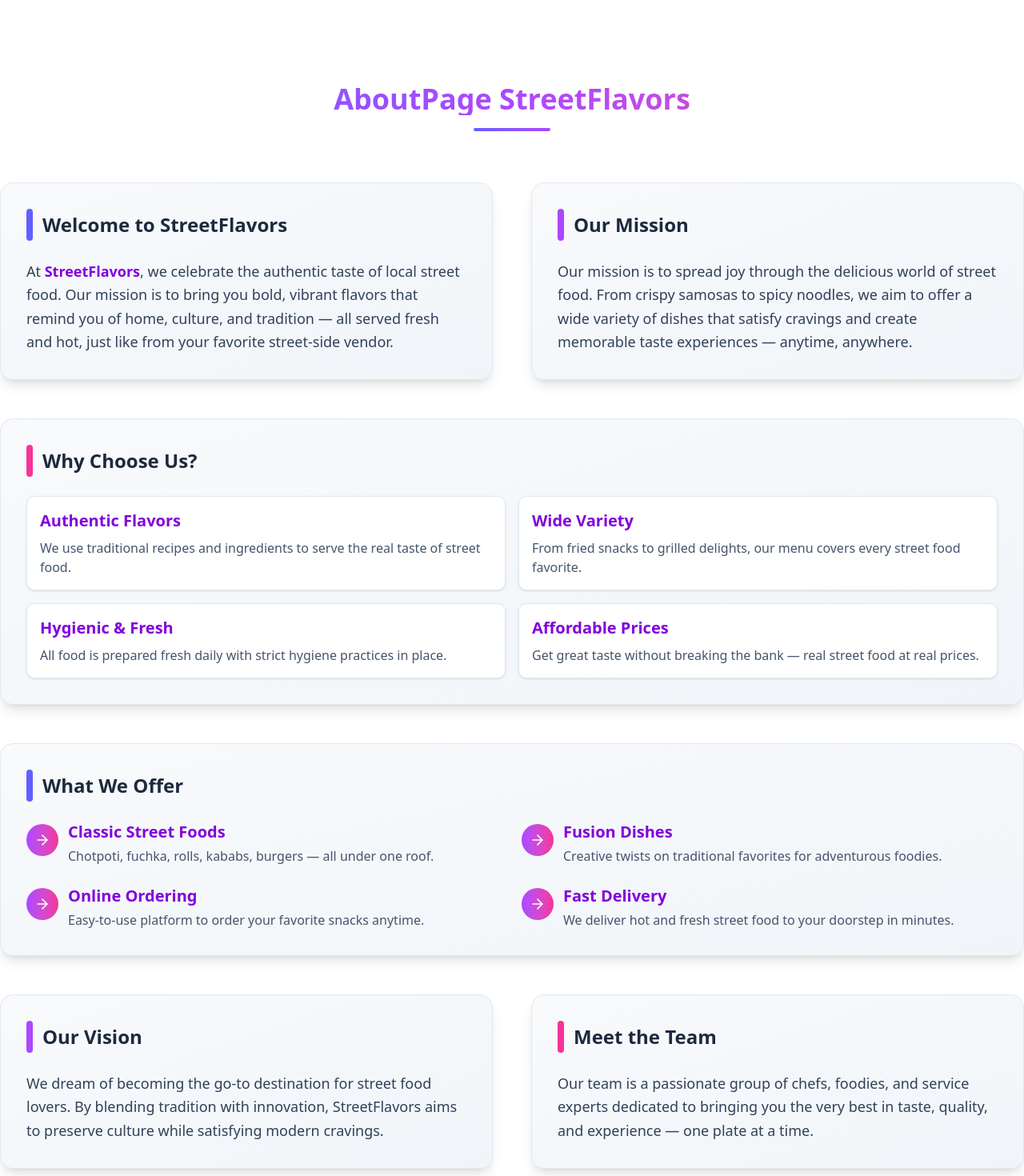
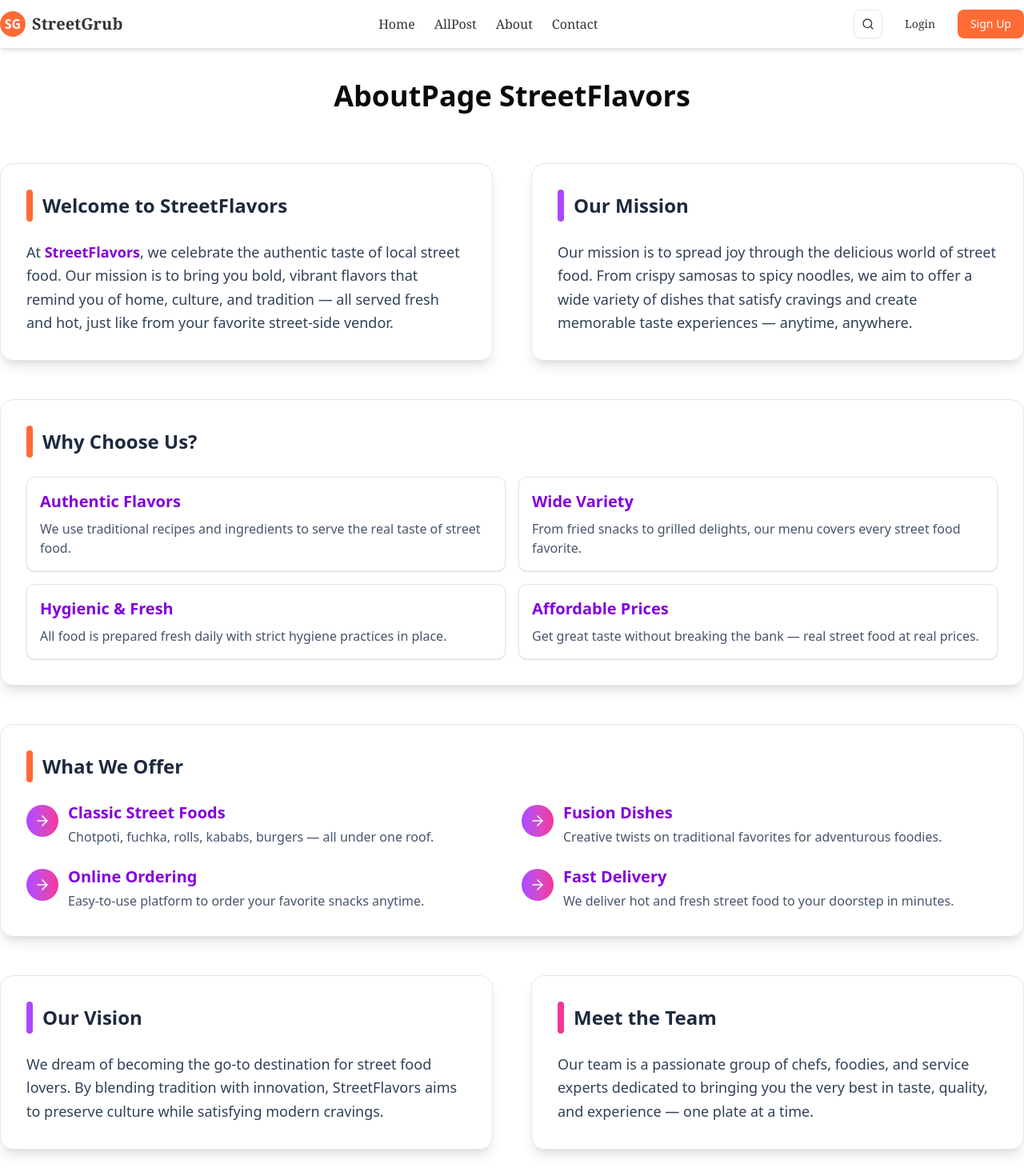
Before and after one commit to jsjunayet/street_food_frontend, a Next.js app: page /about in a window 1280 px wide. Shown: the top 1470 px of the page at 80% size. Built offline with nearby package versions, Linux system fonts and the light colour scheme; no server answers.

Commit message:
post page all filtering are done

```diff
--- a/src/app/layout.tsx
+++ b/src/app/layout.tsx
@@ -1,3 +1,5 @@
+import Footer from "@/components/share/Footer";
+import Navbar from "@/components/share/Navbar";
 import Providers from "@/providers/Providers";
 import type { Metadata } from "next";
 import { Geist, Geist_Mono } from "next/font/google";
@@ -31,7 +33,9 @@ export default function RootLayout({
       >
         <Providers>
           <Toaster richColors position="top-center" />
+          <Navbar />
           {children}
+          <Footer />
         </Providers>
       </body>
     </html>
--- a/src/app/page.tsx
+++ b/src/app/page.tsx
@@ -1,28 +1,22 @@
 import Category from "@/components/page/home/Category";
-import FoodSpotList from "@/components/page/home/foodSpotList/FoodspotList";
 import GoPremium from "@/components/page/home/GoPremium";
 import FeaturedSpots from "@/components/page/home/hero/FeatureSport";
 import HeroSection from "@/components/page/home/hero/Hero";
-import Footer from "@/components/share/Footer";
-import Navbar from "@/components/share/Navbar";
 
 export default function Home() {
   return (
     <div className="min-h-screen flex flex-col">
-      <Navbar />
       <main className="flex-grow">
         <HeroSection />
         <div className=" max-w-7xl mx-auto py-12">
           <FeaturedSpots />
           <Category />
 
-          <FoodSpotList />
+          {/* <FoodSpotList /> */}
 
           <GoPremium />
         </div>
       </main>
-
-      <Footer />
     </div>
   );
 }
--- a/src/components/AllPost/AllPostPage.tsx
+++ b/src/components/AllPost/AllPostPage.tsx
@@ -368,7 +368,7 @@ const AllPostPage = ({ posts, categoriess }) => {
                   onClick={() => setPopularOnly(!popularOnly)}
                   size="sm"
                 >
-                  🔥 Popular Only
+                  🔥 Popular Only 5+
                 </Button>
 
                 <Button
--- a/src/components/AllPost/FoodPostCard.tsx
+++ b/src/components/AllPost/FoodPostCard.tsx
@@ -295,10 +295,13 @@ const FoodPostCard: React.FC<FoodPostCardProps> = ({ post }) => {
 
         <div className="flex justify-between text-sm text-gray-500 pt-2">
           <div className=" flex items-center gap-2">
-            <span>{post.upVotes} likes</span>
-            <span>{post.downVotes} Dislike</span>
+            <span className="text-blue-600">{post.upVotes} likes</span>
+            <span className="text-red-600">{post.downVotes} Dislike</span>
           </div>
-          <span>{post.totalComments} comments</span>
+          <div>
+            <span>{post.totalComments} comments</span>
+            <p className="text-blue-600 font-medium"> Price : {post.price}</p>
+          </div>
         </div>
       </CardContent>
       <CardFooter className="border-t pt-3 flex flex-col">
--- a/src/components/page/about/AboutPage.tsx
+++ b/src/components/page/about/AboutPage.tsx
@@ -5,7 +5,7 @@ import React from "react";
 
 const AboutPage: React.FC = () => {
   return (
-    <div className="min-h-screen py-16 mt-10">
+    <div className="min-h-screen mt-10">
       <div className="max-w-7xl mx-auto">
         <motion.div
           initial={{ opacity: 0, y: -20 }}
@@ -13,10 +13,9 @@ const AboutPage: React.FC = () => {
           transition={{ duration: 0.6 }}
           className="text-center mb-16"
         >
-          <h1 className="text-3xl md:text-4xl font-bold bg-clip-text text-transparent bg-gradient-to-r from-indigo-500 via-purple-500 to-pink-500 mb-4">
+          <h1 className="text-3xl md:text-4xl font-semibold   ">
             AboutPage StreetFlavors
           </h1>
-          <div className="w-24 h-1 bg-gradient-to-r from-indigo-500 to-purple-500 mx-auto mt-4 rounded-full"></div>
         </motion.div>
 
         <div className="grid grid-cols-1 lg:grid-cols-2 gap-12">
@@ -24,10 +23,10 @@ const AboutPage: React.FC = () => {
             initial={{ opacity: 0, x: -50 }}
             animate={{ opacity: 1, x: 0 }}
             transition={{ duration: 0.6, delay: 0.2 }}
-            className="bg-gradient-to-br from-slate-50 to-slate-100 p-8 rounded-2xl shadow-lg border border-slate-200"
+            className="bg-[#FFFFF] p-8 rounded-2xl shadow-lg border border-slate-200"
           >
             <h2 className="text-2xl font-bold mb-6 text-slate-800 flex items-center">
-              <span className="w-2 h-10 bg-indigo-500 rounded-full mr-3"></span>
+              <span className="w-2 h-10 bg-[#FF6b35] rounded-full mr-3"></span>
               Welcome to StreetFlavors
             </h2>
             <p className="text-lg leading-relaxed text-slate-700">
@@ -46,7 +45,7 @@ const AboutPage: React.FC = () => {
             initial={{ opacity: 0, x: 50 }}
             animate={{ opacity: 1, x: 0 }}
             transition={{ duration: 0.6, delay: 0.3 }}
-            className="bg-gradient-to-br from-slate-50 to-slate-100 p-8 rounded-2xl shadow-lg border border-slate-200"
+            className="bg-[#FFFFF] p-8 rounded-2xl shadow-lg border border-slate-200"
           >
             <h2 className="text-2xl font-bold mb-6 text-slate-800 flex items-center">
               <span className="w-2 h-10 bg-purple-500 rounded-full mr-3"></span>
@@ -64,10 +63,10 @@ const AboutPage: React.FC = () => {
             initial={{ opacity: 0, y: 50 }}
             animate={{ opacity: 1, y: 0 }}
             transition={{ duration: 0.6, delay: 0.4 }}
-            className="bg-gradient-to-br from-slate-50 to-slate-100 p-8 rounded-2xl shadow-lg border border-slate-200 lg:col-span-2"
+            className="bg-[#FFFFF] p-8 rounded-2xl shadow-lg border border-slate-200 lg:col-span-2"
           >
             <h2 className="text-2xl font-bold mb-6 text-slate-800 flex items-center">
-              <span className="w-2 h-10 bg-pink-500 rounded-full mr-3"></span>
+              <span className="w-2 h-10 bg-[#FF6b35] rounded-full mr-3"></span>
               Why Choose Us?
             </h2>
             <ul className="grid grid-cols-1 md:grid-cols-2 gap-4">
@@ -114,10 +113,10 @@ const AboutPage: React.FC = () => {
           initial={{ opacity: 0, y: 50 }}
           animate={{ opacity: 1, y: 0 }}
           transition={{ duration: 0.6, delay: 0.6 }}
-          className="mt-12 bg-gradient-to-br from-slate-50 to-slate-100 p-8 rounded-2xl shadow-lg border border-slate-200"
+          className="mt-12 bg-[#FFFFF] p-8 rounded-2xl shadow-lg border border-slate-200"
         >
           <h2 className="text-2xl font-bold mb-6 text-slate-800 flex items-center">
-            <span className="w-2 h-10 bg-indigo-500 rounded-full mr-3"></span>
+            <span className="w-2 h-10 bg-[#FF6b35] rounded-full mr-3"></span>
             What We Offer
           </h2>
           <div className="grid grid-cols-1 md:grid-cols-2 gap-6">
@@ -169,7 +168,7 @@ const AboutPage: React.FC = () => {
             initial={{ opacity: 0, x: -50 }}
             animate={{ opacity: 1, x: 0 }}
             transition={{ duration: 0.6, delay: 0.8 }}
-            className="bg-gradient-to-br from-slate-50 to-slate-100 p-8 rounded-2xl shadow-lg border border-slate-200"
+            className="bg-[#FFFFF] p-8 rounded-2xl shadow-lg border border-slate-200"
           >
             <h2 className="text-2xl font-bold mb-6 text-slate-800 flex items-center">
               <span className="w-2 h-10 bg-purple-500 rounded-full mr-3"></span>
@@ -186,7 +185,7 @@ const AboutPage: React.FC = () => {
             initial={{ opacity: 0, x: 50 }}
             animate={{ opacity: 1, x: 0 }}
             transition={{ duration: 0.6, delay: 0.9 }}
-            className="bg-gradient-to-br from-slate-50 to-slate-100 p-8 rounded-2xl shadow-lg border border-slate-200"
+            className="bg-[#FFFFF] p-8 rounded-2xl shadow-lg border border-slate-200"
           >
             <h2 className="text-2xl font-bold mb-6 text-slate-800 flex items-center">
               <span className="w-2 h-10 bg-pink-500 rounded-full mr-3"></span>
@@ -204,7 +203,7 @@ const AboutPage: React.FC = () => {
           initial={{ opacity: 0, y: 50 }}
           animate={{ opacity: 1, y: 0 }}
           transition={{ duration: 0.6, delay: 1 }}
-          className="mt-12 bg-gradient-to-r from-indigo-500/80 to-purple-500/80 p-8 rounded-2xl shadow-lg border border-indigo-400/20 text-center"
+          className="mt-12 bg-[#FF6b35] p-8 rounded-2xl shadow-lg border border-indigo-400/20 text-center"
         >
           <h2 className="text-2xl font-bold mb-6 text-white">Get In Touch</h2>
           <p className="text-lg leading-relaxed text-white max-w-3xl mx-auto">
--- a/src/components/page/contact/ContactPage.tsx
+++ b/src/components/page/contact/ContactPage.tsx
@@ -46,13 +46,13 @@ const ContactPage = () => {
   };
 
   return (
-    <div className="min-h-screen flex flex-col items-center md:mt-0 mt-16 justify-center py-10 px-4 bg-white">
+    <div className="min-h-screen flex flex-col items-center md:mt-0 mt-10 justify-center py-10 px-4 bg-white">
       <h1 className="text-4xl font-bold mb-8 text-gradient">Contact Us</h1>
 
       <Card className="max-w-4xl w-full shadow-xl border border-gray-200 bg-white">
         <div className="grid grid-cols-1 md:grid-cols-2 gap-0">
           {/* Contact Information */}
-          <div className="bg-gradient-to-br from-yellow-500 to-red-500 p-8 rounded-l-lg text-white">
+          <div className="bg-[#FF6b35] p-8 rounded-l-lg text-white">
             <CardHeader className="p-0 pb-6">
               <CardTitle className="text-2xl font-semibold mb-2">
                 Let’s Talk Street Food!
--- a/src/components/page/home/hero/FeatureSport.tsx
+++ b/src/components/page/home/hero/FeatureSport.tsx
@@ -1,5 +1,6 @@
 import { Button } from "@/components/ui/button";
 import { ArrowRight } from "lucide-react";
+import Link from "next/link";
 import FoodSpotCard from "../foodSpotList/FoodSpotCard";
 
 // Sample featured food spots data
@@ -88,12 +89,14 @@ const FeaturedSpots = () => {
           <h2 className="text-2xl md:text-3xl font-bold text-street-dark">
             Popular Food Spots
           </h2>
+          <Link href={"/allpost"}>
             <Button
               variant="ghost"
               className="text-street-orange hover:text-street-orange/90 flex items-center gap-2"
             >
               View All <ArrowRight className="w-4 h-4" />
             </Button>
+          </Link>
         </div>
 
         <div className="grid grid-cols-1 md:grid-cols-3 gap-6">
```
Also changed, not shown: src/components/share/Navbar.tsx (+2 -13 lines). Lines whose indentation alone changed are shown as unchanged.
